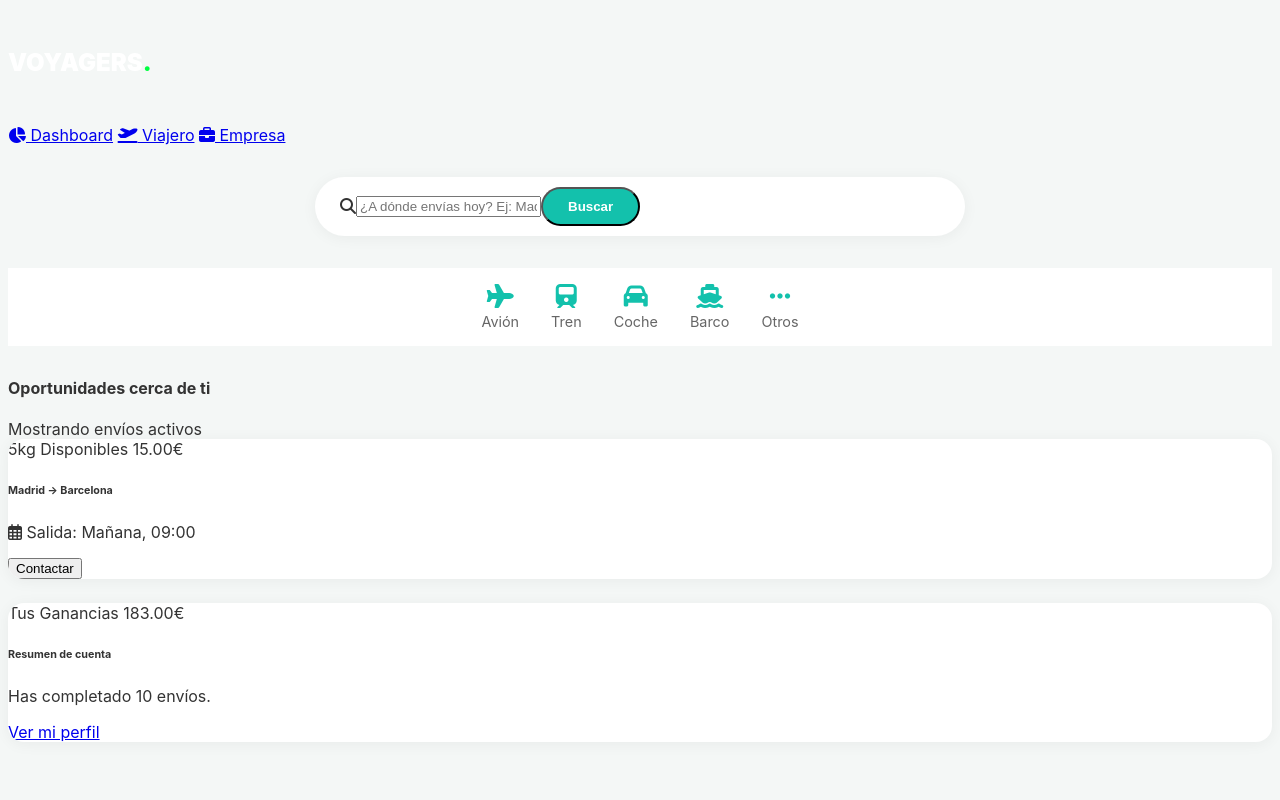
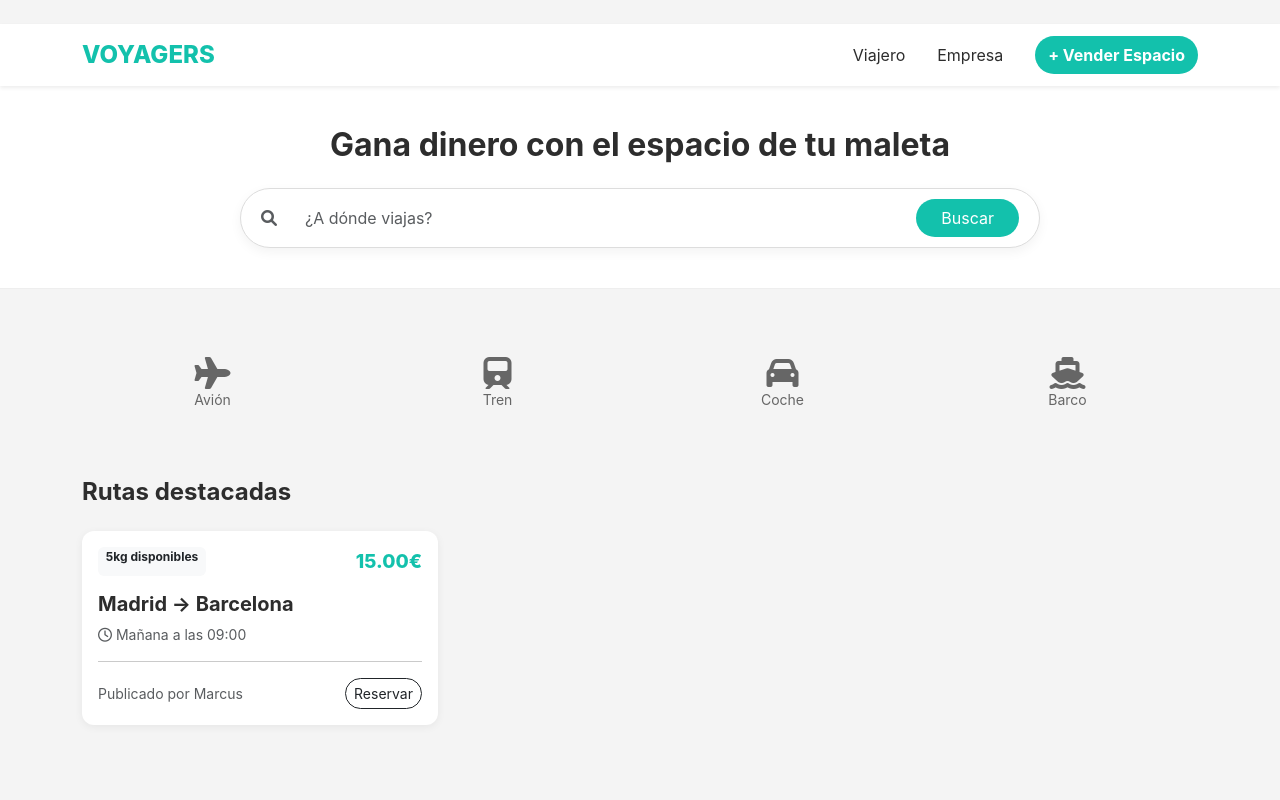
Before and after one commit to xexeu84/voyagers, a Flask app: page / in a window 1280 px wide. Run offline with Flask 3, Linux system fonts and the light colour scheme.

Commit message:
UI_OVERHAUL: Implementación de diseño profesional estilo Marketplace.

```diff
--- a/static/style.css
+++ b/static/style.css
@@ -1,74 +1,10 @@
-:root {
-    --voyager-mint: #13c1ac; /* Inspirado en el verde de Wallapop */
-    --light-bg: #f4f7f6;
-    --card-shadow: 0 2px 15px rgba(0,0,0,0.05);
-}
-
-body {
-    background-color: var(--light-bg);
-    color: #333;
-    font-family: 'Inter', sans-serif;
-}
-
-.navbar-custom {
-    background: white;
-    padding: 1rem 2rem;
-    border-bottom: 1px solid #e0e0e0;
-}
-
-.search-container {
-    background: #fff;
-    border-radius: 30px;
-    padding: 10px 25px;
-    box-shadow: var(--card-shadow);
-    display: flex;
-    align-items: center;
-    max-width: 600px;
-    margin: 2rem auto;
-}
-
-.category-bar {
-    display: flex;
-    justify-content: center;
-    gap: 2rem;
-    padding: 1rem;
-    overflow-x: auto;
-    background: white;
-    margin-bottom: 2rem;
-}
-
-.category-item {
-    text-align: center;
-    color: #666;
-    text-decoration: none;
-    font-size: 0.9rem;
-}
-
-.category-item i {
-    display: block;
-    font-size: 1.5rem;
-    margin-bottom: 5px;
-    color: var(--voyager-mint);
-}
-
-.opportunity-card {
-    background: white;
-    border-radius: 16px;
-    border: none;
-    transition: 0.3s;
-    box-shadow: var(--card-shadow);
-    overflow: hidden;
-    margin-bottom: 1.5rem;
-}
-
-.opportunity-card:hover {
-    transform: translateY(-5px);
-}
-
-.btn-vender {
-    background-color: var(--voyager-mint);
-    color: white;
-    border-radius: 25px;
-    font-weight: bold;
-    padding: 10px 25px;
-}
+:root { --w-mint: #13c1ac; --w-gray: #f4f4f4; }
+body { background: var(--w-gray); font-family: 'Inter', sans-serif; color: #2d2d2d; margin: 0; }
+.navbar-brand { font-weight: 800; color: var(--w-mint) !important; font-size: 1.5rem; }
+.search-hero { background: white; padding: 40px 0; border-bottom: 1px solid #eee; }
+.search-bar { max-width: 800px; margin: 0 auto; background: #fff; border: 1px solid #ddd; border-radius: 30px; padding: 10px 20px; box-shadow: 0 4px 12px rgba(0,0,0,0.05); }
+.category-icon { text-align: center; padding: 20px; color: #666; transition: 0.3s; cursor: pointer; }
+.category-icon:hover { color: var(--w-mint); transform: translateY(-3px); }
+.card-voyager { background: white; border-radius: 12px; border: none; box-shadow: 0 2px 8px rgba(0,0,0,0.06); transition: 0.3s; margin-bottom: 20px; overflow: hidden; }
+.card-voyager:hover { box-shadow: 0 8px 20px rgba(0,0,0,0.1); }
+.price-tag { color: var(--w-mint); font-weight: 800; font-size: 1.2rem; }
--- a/templates/base.html
+++ b/templates/base.html
@@ -3,21 +3,22 @@
 <head>
     <meta charset="UTF-8">
     <meta name="viewport" content="width=device-width, initial-scale=1.0">
-    <title>Voyagers | Next Gen Logistics</title>
+    <title>Voyagers | Compra y vende espacio</title>
+    <link href="https://cdn.jsdelivr.net/npm/bootstrap@5.3.0/dist/css/bootstrap.min.css" rel="stylesheet">
+    <link rel="stylesheet" href="https://cdnjs.cloudflare.com/ajax/libs/font-awesome/6.0.0/css/all.min.css">
     <link rel="stylesheet" href="{{ url_for('static', filename='style.css') }}">
-    <link rel="stylesheet" href="https://cdnjs.cloudflare.com/ajax/libs/font-awesome/6.4.0/css/all.min.css">
 </head>
 <body>
-    <div class="sidebar">
-        <h2 style="font-weight: 900; margin-bottom: 3rem; color: #fff;">VOYAGERS<span style="color: #00ff41;">.</span></h2>
-        <nav>
-            <a href="/" class="nav-link"><i class="fas fa-chart-pie me-2"></i> Dashboard</a>
-            <a href="/transportista" class="nav-link"><i class="fas fa-plane-departure me-2"></i> Viajero</a>
-            <a href="/cliente" class="nav-link"><i class="fas fa-briefcase me-2"></i> Empresa</a>
-        </nav>
-    </div>
-    <div class="main-content">
-        {% block content %}{% endblock %}
-    </div>
+    <nav class="navbar navbar-expand-lg navbar-light bg-white sticky-top shadow-sm">
+        <div class="container">
+            <a class="navbar-brand" href="/">VOYAGERS</a>
+            <div class="d-flex align-items-center">
+                <a href="/transportista" class="nav-link px-3">Viajero</a>
+                <a href="/cliente" class="nav-link px-3">Empresa</a>
+                <button class="btn btn-mint ms-3" style="background: #13c1ac; color: white; border-radius: 20px; font-weight: bold;">+ Vender Espacio</button>
+            </div>
+        </div>
+    </nav>
+    {% block content %}{% endblock %}
 </body>
 </html>
--- a/templates/index.html
+++ b/templates/index.html
@@ -1,47 +1,39 @@
 {% extends "base.html" %}
 {% block content %}
-<div class="container">
-    <div class="search-container">
-        <i class="fas fa-search text-muted me-3"></i>
-        <input type="text" class="form-control border-0" placeholder="¿A dónde envías hoy? Ej: Madrid, Londres...">
-        <button class="btn btn-vender ms-2">Buscar</button>
+<div class="search-hero">
+    <div class="container text-center">
+        <h2 class="fw-bold mb-4">Gana dinero con el espacio de tu maleta</h2>
+        <div class="search-bar d-flex align-items-center">
+            <i class="fas fa-search text-muted me-3"></i>
+            <input type="text" class="form-control border-0 shadow-none" placeholder="¿A dónde viajas?">
+            <button class="btn px-4" style="background: #13c1ac; color: white; border-radius: 20px;">Buscar</button>
+        </div>
+    </div>
+</div>
+
+<div class="container mt-5">
+    <div class="row text-center mb-5">
+        <div class="col"><div class="category-icon"><i class="fas fa-plane fa-2x"></i><br><small>Avión</small></div></div>
+        <div class="col"><div class="category-icon"><i class="fas fa-train fa-2x"></i><br><small>Tren</small></div></div>
+        <div class="col"><div class="category-icon"><i class="fas fa-car fa-2x"></i><br><small>Coche</small></div></div>
+        <div class="col"><div class="category-icon"><i class="fas fa-ship fa-2x"></i><br><small>Barco</small></div></div>
     </div>
 
-    <div class="category-bar rounded-4 shadow-sm">
-        <a href="#" class="category-item"><i class="fas fa-plane"></i>Avión</a>
-        <a href="#" class="category-item"><i class="fas fa-train"></i>Tren</a>
-        <a href="#" class="category-item"><i class="fas fa-car"></i>Coche</a>
-        <a href="#" class="category-item"><i class="fas fa-ship"></i>Barco</a>
-        <a href="#" class="category-item"><i class="fas fa-ellipsis-h"></i>Otros</a>
-    </div>
-
-    <div class="d-flex justify-content-between align-items-center mb-4">
-        <h4 class="fw-bold">Oportunidades cerca de ti</h4>
-        <span class="text-muted small">Mostrando envíos activos</span>
-    </div>
-
+    <h4 class="fw-bold mb-4">Rutas destacadas</h4>
     <div class="row">
         <div class="col-md-4">
-            <div class="opportunity-card p-3">
-                <div class="d-flex justify-content-between align-items-start">
-                    <span class="badge bg-light text-dark mb-2">5kg Disponibles</span>
-                    <span class="text-success fw-bold">15.00€</span>
+            <div class="card-voyager p-3">
+                <div class="d-flex justify-content-between">
+                    <span class="badge bg-light text-dark">5kg disponibles</span>
+                    <span class="price-tag">15.00€</span>
                 </div>
-                <h6 class="fw-bold mt-2">Madrid → Barcelona</h6>
-                <p class="text-muted small"><i class="far fa-calendar-alt"></i> Salida: Mañana, 09:00</p>
-                <button class="btn btn-outline-primary btn-sm w-100 mt-2 rounded-pill">Contactar</button>
-            </div>
-        </div>
-
-        <div class="col-md-4">
-            <div class="opportunity-card p-3">
-                <div class="d-flex justify-content-between">
-                    <span class="badge bg-info text-white mb-2">Tus Ganancias</span>
-                    <span class="fw-bold text-primary">{{ "%.2f"|format(stats.comisiones_totales) }}€</span>
+                <h5 class="mt-3 fw-bold">Madrid → Barcelona</h5>
+                <p class="text-muted small"><i class="far fa-clock"></i> Mañana a las 09:00</p>
+                <hr>
+                <div class="d-flex align-items-center justify-content-between">
+                    <small class="text-muted">Publicado por Marcus</small>
+                    <button class="btn btn-sm btn-outline-dark rounded-pill">Reservar</button>
                 </div>
-                <h6 class="fw-bold mt-2">Resumen de cuenta</h6>
-                <p class="text-muted small">Has completado {{ stats.envios_totales }} envíos.</p>
-                <a href="/transportista" class="btn btn-primary btn-sm w-100 mt-2 rounded-pill">Ver mi perfil</a>
             </div>
         </div>
     </div>
```
